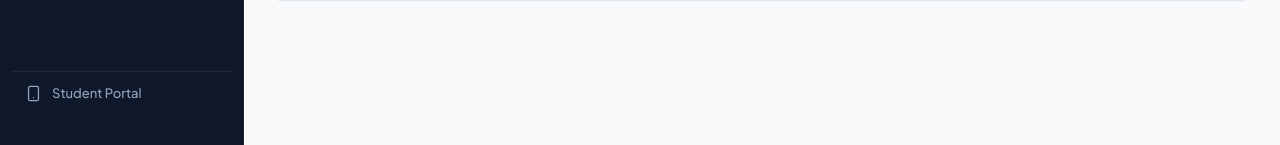
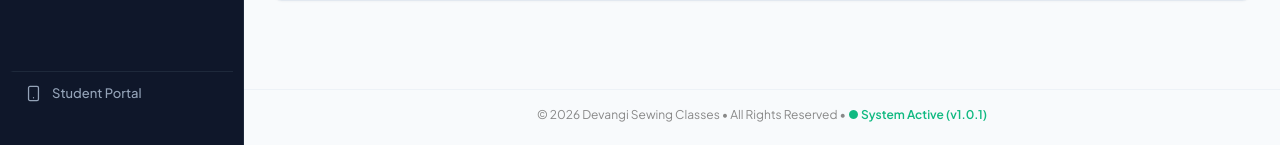
Before and after one commit to krushangmalaviya717/Student-Management, a PHP site: page /public/batches.php in a window 1280 px wide. Shown: the part 655-800 px from the top of the page. Run offline with PHP 8.4, Linux system fonts and the light colour scheme; a user stored in the database is signed in; data comes from the database, SQL or seed files in the repository; data that the repository does not hold is empty; some libraries are stand-ins or nearby versions; some web fonts are replaced.

Commit message:
test: add active system footer badge to verify live auto deployment

```diff
--- a/includes/layout_footer.php
+++ b/includes/layout_footer.php
@@ -1,4 +1,7 @@
         </main>
+        <footer style="text-align: center; padding: 16px 12px; font-size: 12px; color: #888; border-top: 1px solid #edf2f7; margin-top: 32px;">
+            &copy; <?= date('Y') ?> Devangi Sewing Classes &bull; All Rights Reserved &bull; <span style="color: #10b981; font-weight: 600;">● System Active (v1.0.1)</span>
+        </footer>
     </div>
 </div>
 <script>
```
